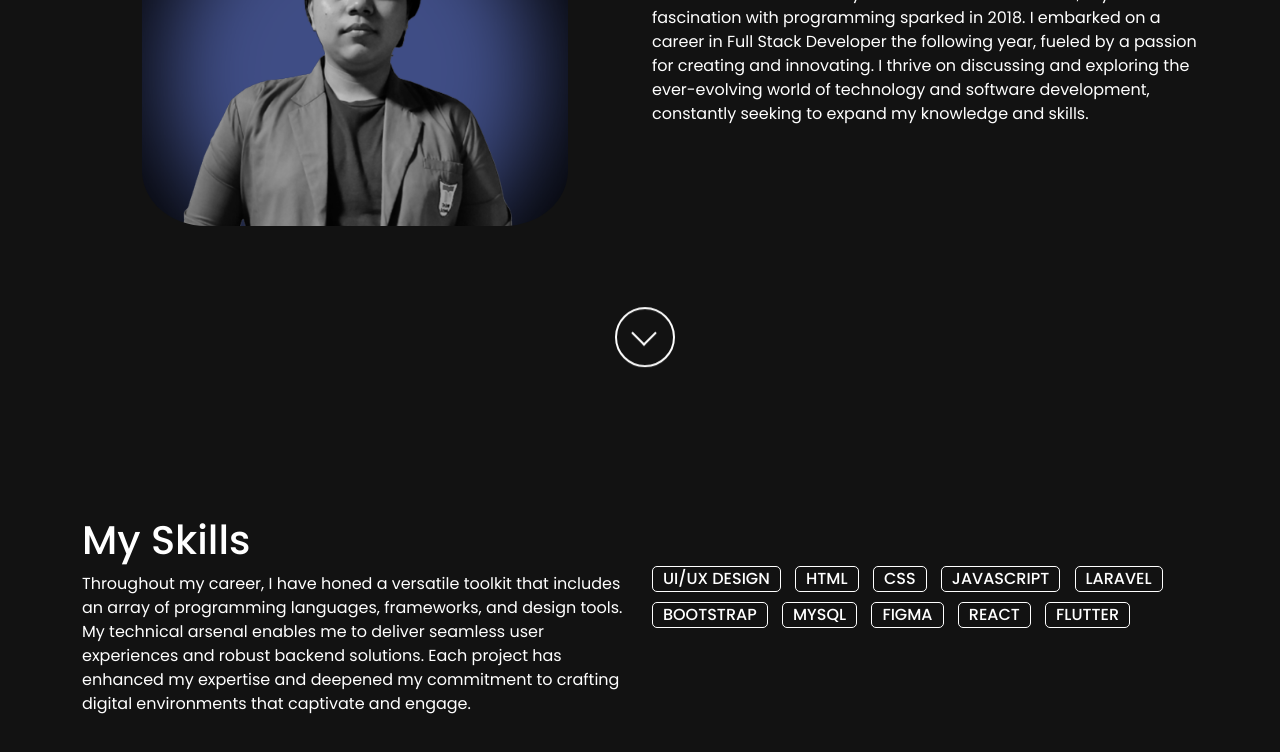
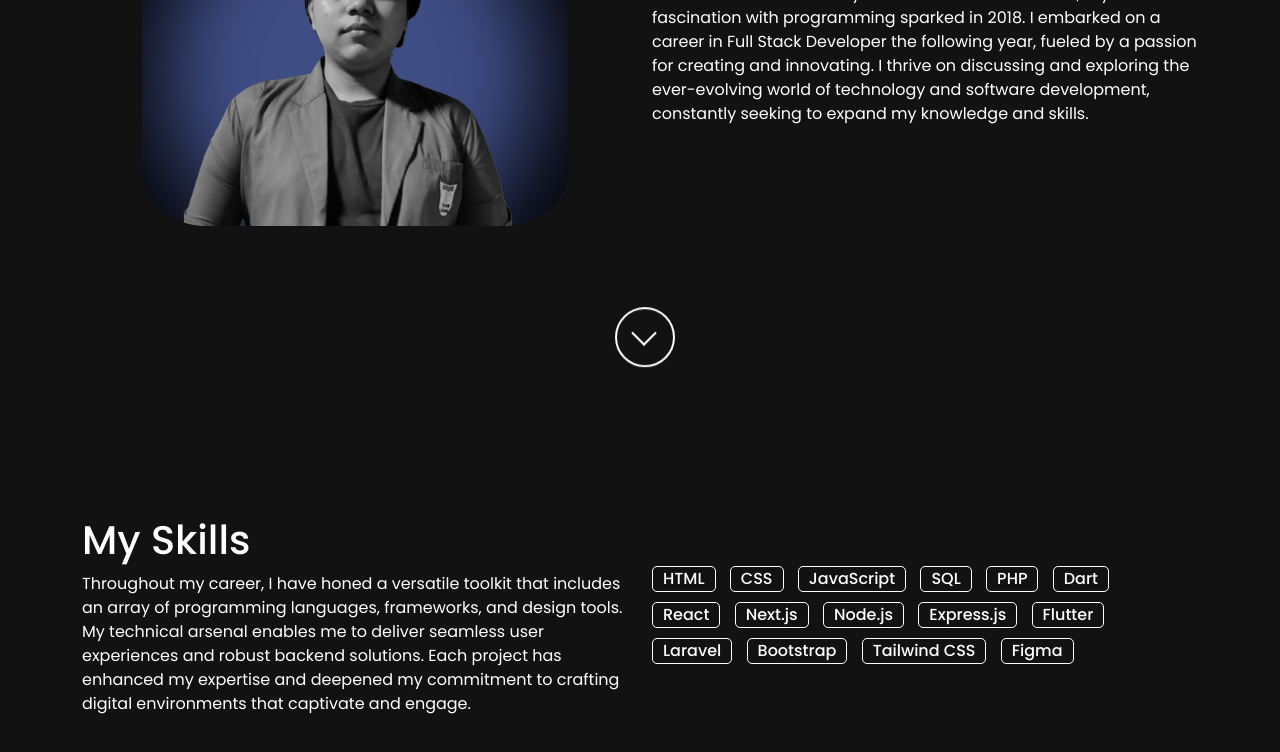
Before and after one commit to rayataufik/rayataufik.github.io, a plain HTML site: page index.html in a window 1280 px wide. Shown: the part 330-1082 px from the top of the page. Drawn offline with nearby package versions, Linux system fonts and the light colour scheme; no server answers.

Commit message:
Update UI

```diff
--- a/assets/css/style.css
+++ b/assets/css/style.css
@@ -109,8 +109,6 @@ body{
 	}
 }
 
-
-
 .brd-skill{
   margin-top: 50px;
 }
--- a/index.html
+++ b/index.html
@@ -94,16 +94,21 @@
         </div>
         <div class="col-12 col-md-6">
           <div class="brd-skill">
-            <div class="skill-name">UI/UX DESIGN</div>
             <div class="skill-name">HTML</div>
             <div class="skill-name">CSS</div>
-            <div class="skill-name">JAVASCRIPT</div>
-            <div class="skill-name">LARAVEL</div>
-            <div class="skill-name">BOOTSTRAP</div>
-            <div class="skill-name">MYSQL</div>
-            <div class="skill-name">FIGMA</div>
-            <div class="skill-name">REACT</div>
-            <div class="skill-name">FLUTTER</div>
+            <div class="skill-name">JavaScript</div>
+            <div class="skill-name">SQL</div>
+            <div class="skill-name">PHP</div>
+            <div class="skill-name">Dart</div>
+            <div class="skill-name">React</div>
+            <div class="skill-name">Next.js</div>
+            <div class="skill-name">Node.js</div>
+            <div class="skill-name">Express.js</div>
+            <div class="skill-name">Flutter</div>
+            <div class="skill-name">Laravel</div>
+            <div class="skill-name">Bootstrap</div>
+            <div class="skill-name">Tailwind CSS</div>
+            <div class="skill-name">Figma</div>
           </div>
         </div>
       </div>
```
